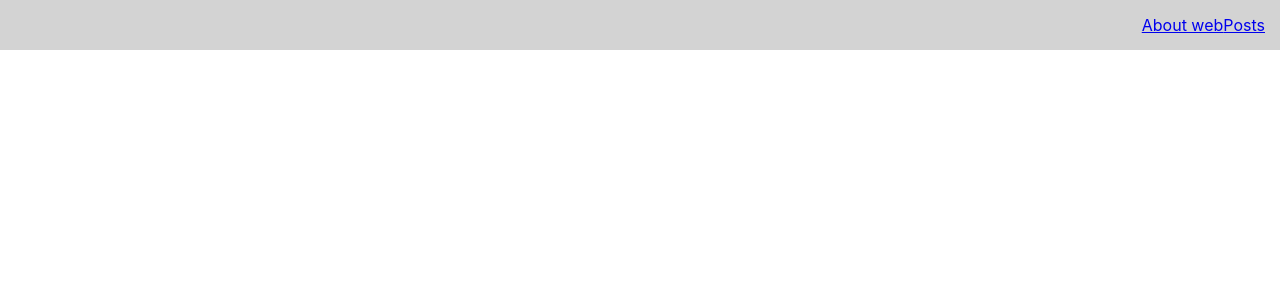
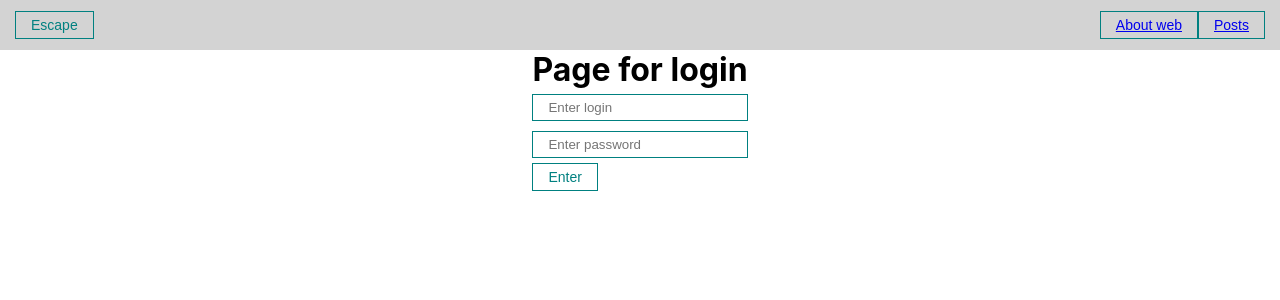
Before and after one commit to AleksandrFROLik/Project_learn, a React (Create React App) app: page /login in a window 1280 px wide. Before the commit this address had no page. Shown: the top 300 px of the page. Built offline with nearby package versions, Linux system fonts and the light colour scheme.

Commit message:
path 16 add useContext

```diff
--- a/src/App.tsx
+++ b/src/App.tsx
@@ -1,15 +1,33 @@
-import React from 'react';
+import React, {useEffect, useState} from 'react';
 import './styles/App.css'
 import AppRouter from "./components/UI/AppRouter/AppRouter";
 import Navbar from "./components/UI/navbar/Navbar";
 import {BrowserRouter} from 'react-router-dom';
+import {AuthContext} from './context/Context';
 
 function App() {
+    const [isAuth, setIsAuth] = useState(false)
+    const  [isLoading, setIsLoading] = useState(false)
+    useEffect(()=>{
+        if(localStorage.getItem('isAuth')) {
+            setIsAuth(true)
+        } else {
+            setIsAuth(false)
+            setIsLoading(false)
+        }
+    }, [])
+
     return (
-        <BrowserRouter>
-            <Navbar/>
-            <AppRouter/>
-        </BrowserRouter>
+        <AuthContext.Provider value={{
+            isAuth,
+            setIsAuth,
+            isLoading
+        }}>
+            <BrowserRouter>
+                <Navbar/>
+                <AppRouter/>
+            </BrowserRouter>
+        </AuthContext.Provider>
     )
 }
 
--- a/src/components/UI/AppRouter/AppRouter.tsx
+++ b/src/components/UI/AppRouter/AppRouter.tsx
@@ -1,23 +1,33 @@
-import React from 'react';
-import { Navigate, Route, Routes } from "react-router-dom";
+import React, {useContext} from 'react';
+import {Navigate, Route, Routes} from "react-router-dom";
 import {About} from "../../../pages/About";
 import {Posts} from "../../../pages/Posts";
 import Error from "../../../pages/Error";
 import PostIdPage from '../../../pages/PostIdPage';
-import {privatRoutes} from "../../routes/Routes";
+import {Login} from "../../../pages/Login";
+import {AuthContext} from "../../../context/Context";
+import Loader from "../Loader/Loader";
 
 const AppRouter = () => {
+    debugger
+    const {isAuth, isLoading} = useContext(AuthContext)
+    console.log(isAuth)
+    if (isLoading) {
+        return <Loader/>
+    }
     return (
-            <Routes>
-                {
-                    privatRoutes.map(route => <Route path={route.path} element={route.element} /> )
-                }
-                {/*<Route path='/about' element={<About/>}/>*/}
-                {/*<Route  path='/posts' element={<Posts/>}/>*/}
-                {/*<Route  path='/posts/:id' element={<PostIdPage/>}/>*/}
-                {/*<Route path='/error' element={<Error/>}/>*/}
-                {/*<Route path="*" element={<Navigate to ="/posts" />}/>*/}
+        isAuth === true
+            ? <Routes>
+                <Route path='/about' element={<About/>}/>
+                <Route path='/posts' element={<Posts/>}/>
+                <Route path='/posts/:id' element={<PostIdPage/>}/>
+                <Route path='/error' element={<Error/>}/>
             </Routes>
+             : <Routes>
+                 <Route path="*" element={<Navigate to='/login'/>}/>
+                 <Route path='/login' element={<Login/>}/>
+             </Routes>
+
     );
 };
 
--- a/src/components/UI/navbar/Navbar.tsx
+++ b/src/components/UI/navbar/Navbar.tsx
@@ -1,12 +1,21 @@
-import React from 'react';
+import React, {useContext} from 'react';
 import {Link} from "react-router-dom";
+import MyButton from "../button/MyButton";
+import {AuthContext} from "../../../context/Context";
 
 const Navbar = () => {
+    const {isAuth, setIsAuth} = useContext(AuthContext)
+    const  logout = () => {
+        setIsAuth(false)
+        localStorage.removeItem('isAuth')
+    }
+
     return (
         <div className='navbar'>
+            <MyButton onClick={logout}>Escape</MyButton>
             <div className="navbar__links">
-                <Link to='/about'>About web</Link>
-                <Link to='/posts'> Posts</Link>
+                <MyButton><Link to='/about'>About web</Link></MyButton>
+                <MyButton><Link to='/posts'> Posts</Link></MyButton>
             </div>
         </div>
     );
--- a/src/components/routes/Routes.ts
+++ b/src/components/routes/Routes.ts
@@ -1,6 +1,7 @@
+import { About } from "../../pages/About";
 import PostIdPage from "../../pages/PostIdPage";
 import {Posts} from "../../pages/Posts";
-import {About} from "../../pages/About";
+
 
 
 export  const privatRoutes = [
--- /dev/null
+++ b/src/context/Context.ts
@@ -0,0 +1,3 @@
+import {createContext} from 'react'
+
+export const AuthContext = createContext(null)
--- a/src/pages/About.tsx
+++ b/src/pages/About.tsx
@@ -1,6 +1,7 @@
 import React from 'react';
 
 export const About = () => {
+    debugger
     return (
         <h1>
             It`s application created
--- a/src/pages/Login.tsx
+++ b/src/pages/Login.tsx
@@ -1,12 +1,20 @@
-import React from 'react';
+import React, {useContext} from 'react';
 import MyInput from "../components/UI/input/MyInput";
 import MyButton from "../components/UI/button/MyButton";
+import {AuthContext} from "../context/Context";
 
  export const Login = () => {
+     const {isAuth, setIsAuth} = useContext(AuthContext)
+
+     const login = event => {
+         event.preventDefault()
+         setIsAuth(true)
+         localStorage.setItem('isAuth', 'true')
+     }
     return (
         <div>
-            <h1> Page from login</h1>
-            <form>
+            <h1> Page for login</h1>
+            <form onSubmit={login}>
                 <MyInput type='text' placeholder='Enter login'/>
                 <MyInput type='password' placeholder='Enter password'/>
                 <MyButton>Enter</MyButton>
--- a/src/pages/PostIdPage.tsx
+++ b/src/pages/PostIdPage.tsx
@@ -5,6 +5,7 @@ import PostService from "../components/API/PostService";
 import Loader from "../components/UI/Loader/Loader";
 
  const PostIdPage = () => {
+
     const params = useParams()
     const [post, setPost] = useState({})
     const [comments, setComments] = useState([])
--- a/src/pages/Posts.tsx
+++ b/src/pages/Posts.tsx
@@ -20,6 +20,7 @@ export type postType = {
 }
 
 export const Posts = () => {
+debugger
     const [posts, setPosts] = useState([])
     const [filter, setFilter] = useState({sort: '', query: ''})
     const [module, setModule] = useState(false)
```
